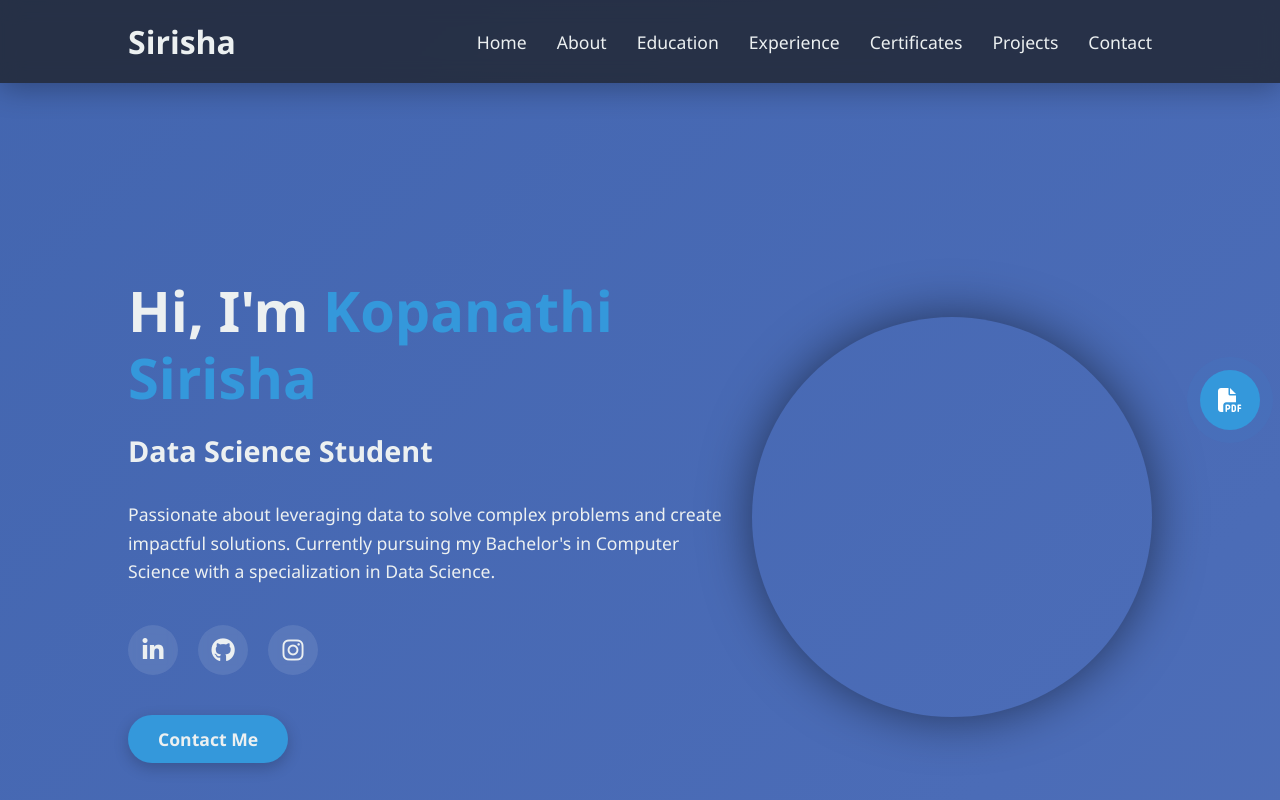
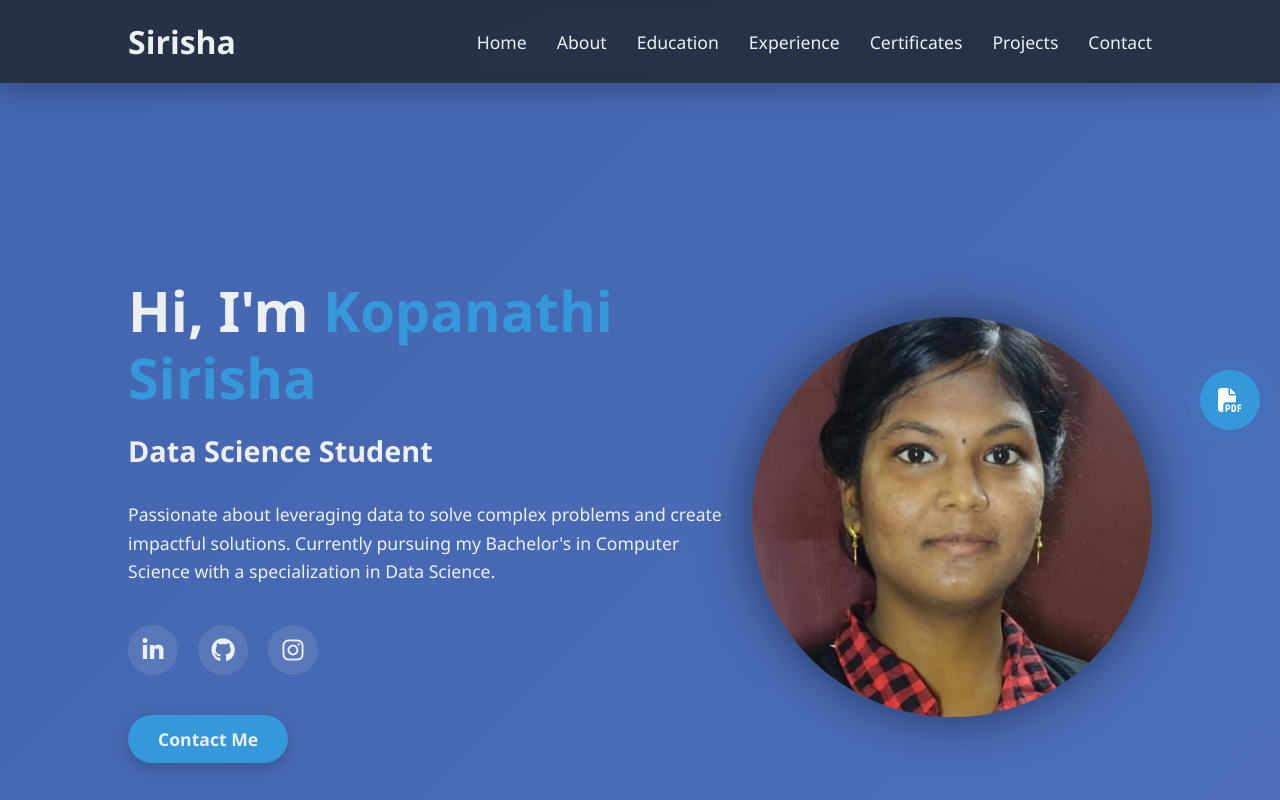
Before and after one commit to KopanathiSirisha/Software-Developer--portfolio, a plain HTML site: page index.html in a window 1280 px wide. Shown: the top 800 px of the page. Drawn offline with nearby package versions, Linux system fonts and the light colour scheme.

Commit message:
index.html

```diff
--- a/index.html
+++ b/index.html
@@ -853,7 +853,7 @@
                 <a href="#contact" class="btn glow-on-hover">Contact Me</a>
             </div>
             <div class="home-image floating">
-                <img src="" alt="Profile Image">
+                <img src="me.jpg" alt="Profile Image">
             </div>
         </section>
         <!-- About Section -->
```
